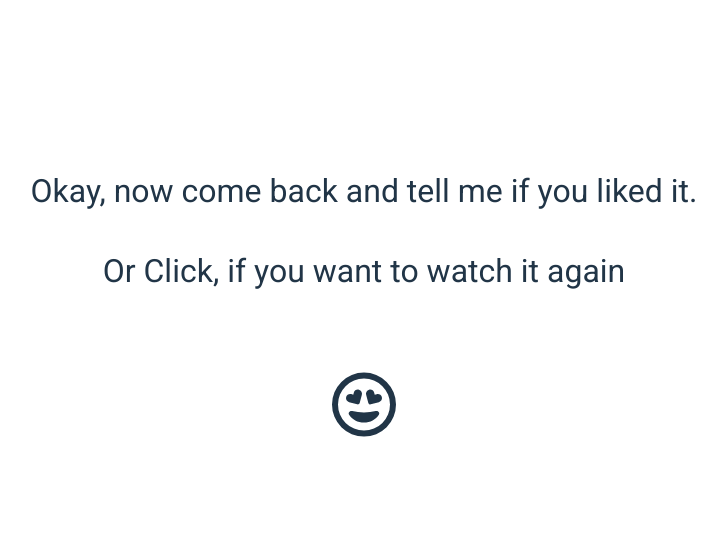
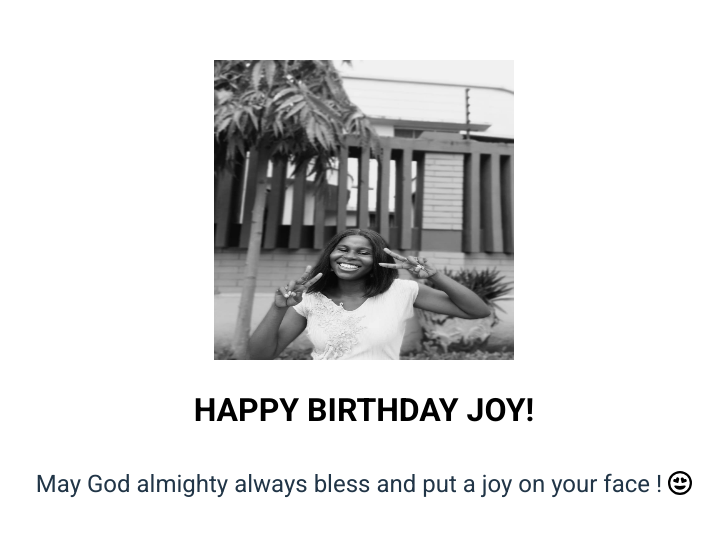
Before and after one commit to Douglasemmanuel/Joy, a React (Vite) app: page /10 in a window 1280 px wide. Before the commit this address led to /11. Shown: the part 107-644 px from the top of the page, without its empty margins (276-1002 px from the left). Built offline with nearby package versions, Linux system fonts and the light colour scheme.

Commit message:
done with a new update

```diff
--- a/src/pages/Page1.jsx
+++ b/src/pages/Page1.jsx
@@ -42,7 +42,7 @@ const Page1 = () => {
             delay:0
         }}
         onAnimationComplete={move }
-        style={{fontSize:'2rem', fontFamily:"Roboto"}}
+        style={{fontSize:'2rem', fontFamily:"Roboto" , color:'black'}}
         >
         I really like you my girl! fr!
         </motion.p>
--- a/src/pages/Page10.jsx
+++ b/src/pages/Page10.jsx
@@ -13,7 +13,7 @@ const Page10 = () => {
       navigate('/11')
 
 
-  },1000);
+  },6000);
 
   } , [])
   return (
@@ -22,8 +22,8 @@ const Page10 = () => {
         <img src={joy2}  width={300} height={300}  />
       </div>
       {/* <div style={{marginTop:100}}> */}
-      <p  style={{fontSize:'2rem', fontFamily:"Roboto" , marginTop:20 , fontWeight:'bold'}}>HAPPY BIRTHDAY JOY!</p>
-      <p  style={{fontSize:'1.5rem', fontFamily:"Roboto"}}>May God almighty always bless and put a joy on your face !  <FontAwesomeIcon icon={faFaceGrinHearts}  color='red'/></p>
+      <p  style={{fontSize:'2rem', fontFamily:"Roboto" , marginTop:20 , fontWeight:'bold' , color:'black'}}>HAPPY BIRTHDAY JOY!</p>
+      <p  style={{fontSize:'1.5rem', fontFamily:"Roboto"}}>May God almighty always bless and put a joy on your face !  <FontAwesomeIcon icon={faFaceGrinHearts}  color='black'/></p>
       {/* </div> */}
     </div>
   )
--- a/src/pages/Page11.jsx
+++ b/src/pages/Page11.jsx
@@ -27,7 +27,7 @@ const Page11 = () => {
     }}
     whileHover={{scale:0.9 , opacity:0.5}}
     onAnimationComplete={()=> setAnimateHeading2(true)}
-    style={{fontSize:'2rem', fontFamily:"Roboto"}}
+    style={{fontSize:'2rem', fontFamily:"Roboto", color:'black'}}
     >
       Okay, now come back and tell me if you liked it.
     </motion.p>
@@ -41,7 +41,7 @@ const Page11 = () => {
             duration:2,
             delay:0
         }}
-        style={{fontSize:'2rem', fontFamily:"Roboto"}}
+        style={{fontSize:'2rem', fontFamily:"Roboto", color:'black'}}
         onAnimationComplete={()=> setAnimateHeading3(true)}
         >
         Or Click, if you want to watch it again
@@ -55,7 +55,7 @@ const Page11 = () => {
             duration:2,
             delay:0
         }}
-        style={{fontSize:'4rem' , fontFamily:"Roboto"}}
+        style={{fontSize:'4rem' , fontFamily:"Roboto", color:'black'}}
         onAnimationComplete={()=> setAnimateHeading4(true)}
         >
          <FontAwesomeIcon icon={faFaceGrinHearts} />
@@ -69,7 +69,7 @@ const Page11 = () => {
             duration:2,
             delay:0
         }}
-        style={{fontSize:'2rem', fontFamily:"Roboto"}}
+        style={{fontSize:'2rem', fontFamily:"Roboto", color:'black'}}
         // onAnimationComplete={()=> setAnimateHeading4(true)}
         >
         With Love from Douggie
--- a/src/pages/Page2.jsx
+++ b/src/pages/Page2.jsx
@@ -17,7 +17,7 @@ const Page2 = () => {
         duration:2,
         delay:0
     }}
-    style={{fontSize:'2rem' , fontFamily:"Roboto"}}
+    style={{fontSize:'2rem' , fontFamily:"Roboto" , color:'black'}}
     whileHover={{scale:0.9 , opacity:0.5}}
     onAnimationComplete={move}
     >
--- a/src/pages/Page3.jsx
+++ b/src/pages/Page3.jsx
@@ -55,7 +55,7 @@ const TextTyping = ({ text }) => {
     return (
       <div>
         {typedText.split('').map((char, index) => (
-          <motion.span key={index} variants={characterVariants} initial="hidden" animate="visible" style={{fontSize:'1.2rem', fontFamily:"Roboto"}}>
+          <motion.span key={index} variants={characterVariants} initial="hidden" animate="visible" style={{fontSize:'1.2rem', fontFamily:"Roboto" , color:'black'}}>
             {char}
           </motion.span>
         ))}
--- a/src/pages/Page4.jsx
+++ b/src/pages/Page4.jsx
@@ -17,7 +17,7 @@ export const Page4 = () => {
         duration:2,
         delay:0
     }}
-    style={{fontSize:'2rem', fontFamily:"Roboto"}}
+    style={{fontSize:'2rem', fontFamily:"Roboto" , color:'black'}}
     // whileHover={{scale:0.9 , opacity:0.5}}
     onAnimationComplete={move}
     >
--- a/src/pages/Page5.jsx
+++ b/src/pages/Page5.jsx
@@ -17,7 +17,7 @@ transition={{
     duration:2,
     delay:0
 }}
-style={{fontSize:'2rem', fontFamily:"Roboto"}}
+style={{fontSize:'2rem', fontFamily:"Roboto" , color:'black'}}
 // whileHover={{scale:0.9 , opacity:0.5}}
 onAnimationComplete={move}
 >
--- a/src/pages/Page6.jsx
+++ b/src/pages/Page6.jsx
@@ -30,7 +30,7 @@ transition={{
     duration:2,
     delay:0
 }}
-style={{fontSize:'1.6rem', fontFamily:"Roboto"}}
+style={{fontSize:'1.6rem', fontFamily:"Roboto", color:'black'}}
 onAnimationComplete={()=> setAnimateHeading2(true)}
 // whileHover={{scale:0.9 , opacity:0.5}}
 >
--- a/src/pages/Page7.jsx
+++ b/src/pages/Page7.jsx
@@ -18,7 +18,7 @@ transition={{
     duration:2,
     delay:0
 }}
-style={{fontSize:'2rem', fontFamily:"Roboto"}}
+style={{fontSize:'2rem', fontFamily:"Roboto" , color:'black'}}
 // whileHover={{scale:0.9 , opacity:0.5}}
 onAnimationComplete={move}
 >
--- a/src/pages/Page8.jsx
+++ b/src/pages/Page8.jsx
@@ -20,7 +20,7 @@ transition={{
     duration:2,
     delay:0
 }}
-style={{fontSize:'2.5rem', fontFamily:"Roboto"}}
+style={{fontSize:'2.5rem', fontFamily:"Roboto", color:'black'}}
 // whileHover={{scale:0.9 , opacity:0.5}}
 onAnimationComplete={move}
 >
--- a/src/pages/Page9.jsx
+++ b/src/pages/Page9.jsx
@@ -24,7 +24,7 @@ const Page9 = () => {
     }}
     whileHover={{scale:0.9 , opacity:0.5}}
     onAnimationComplete={()=> setAnimateHeading2(true)}
-    style={{fontSize:'10rem', fontFamily:"Roboto"}}
+    style={{fontSize:'10rem', fontFamily:"Roboto", color:'black'}}
     >
       S
     </motion.h1>
@@ -38,7 +38,7 @@ const Page9 = () => {
             duration:2,
             delay:0
         }}
-        style={{fontSize:'10rem', fontFamily:"Roboto"}}
+        style={{fontSize:'10rem', fontFamily:"Roboto" , color:'black'}}
         onAnimationComplete={move }
         >
         o
```
